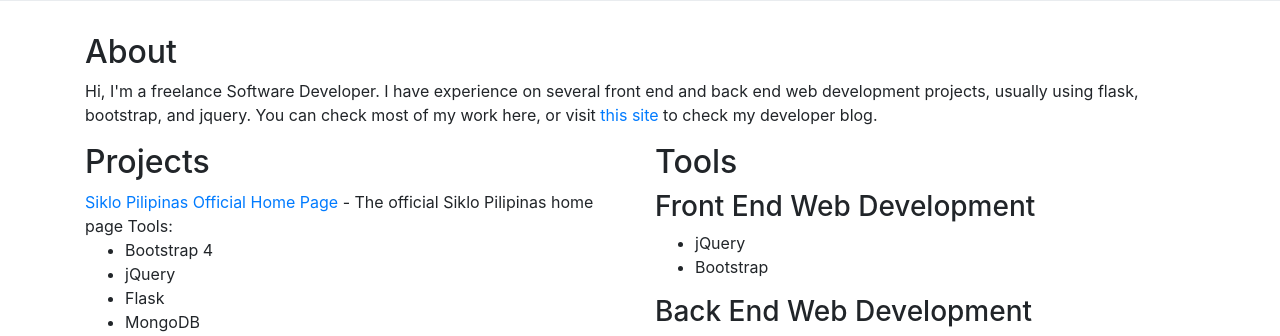
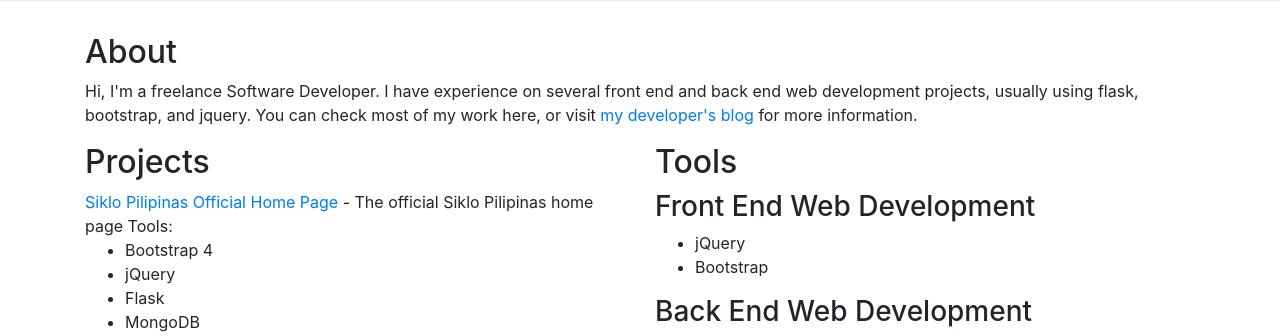
Before and after one commit to ecinauce/enndex2, a Flask app: page / in a window 1280 px wide. Shown: the part 183-519 px from the top of the page. Run offline with Flask 2, Linux system fonts and the light colour scheme; some libraries are stand-ins or nearby versions.

Commit message:
[BUGFIX]Wrong ip address

```diff
--- a/templates/slate.html
+++ b/templates/slate.html
@@ -15,7 +15,7 @@
   <div class="row">
     <div class="col-12">
     <h2>About</h2>
-    <p>Hi, I'm a freelance Software Developer. I have experience on several front end and back end web development projects, usually using flask, bootstrap, and jquery. You can check most of my work here, or visit <a href="http://ennchan.wordpress.com/">this site</a> to check my developer blog.</p>
+    <p>Hi, I'm a freelance Software Developer. I have experience on several front end and back end web development projects, usually using flask, bootstrap, and jquery. You can check most of my work here, or visit <a href="http://ennchan.wordpress.com/">my developer's blog</a> for more information.</p>
     </div>
     <div class="col">
       <h2>Projects</h2>
--- a/wsgi.py
+++ b/wsgi.py
@@ -91,6 +91,6 @@ def getPost():
 
 if __name__ == "__main__":
   #Deployment script
-  #application.run(host='0.0.0.0', port=8080)
+  application.run(host='0.0.0.0', port=8080)
   #Development script
-  application.run(host='localhost', port=80, debug=True)
+  #application.run(host='localhost', port=80, debug=True)
```
